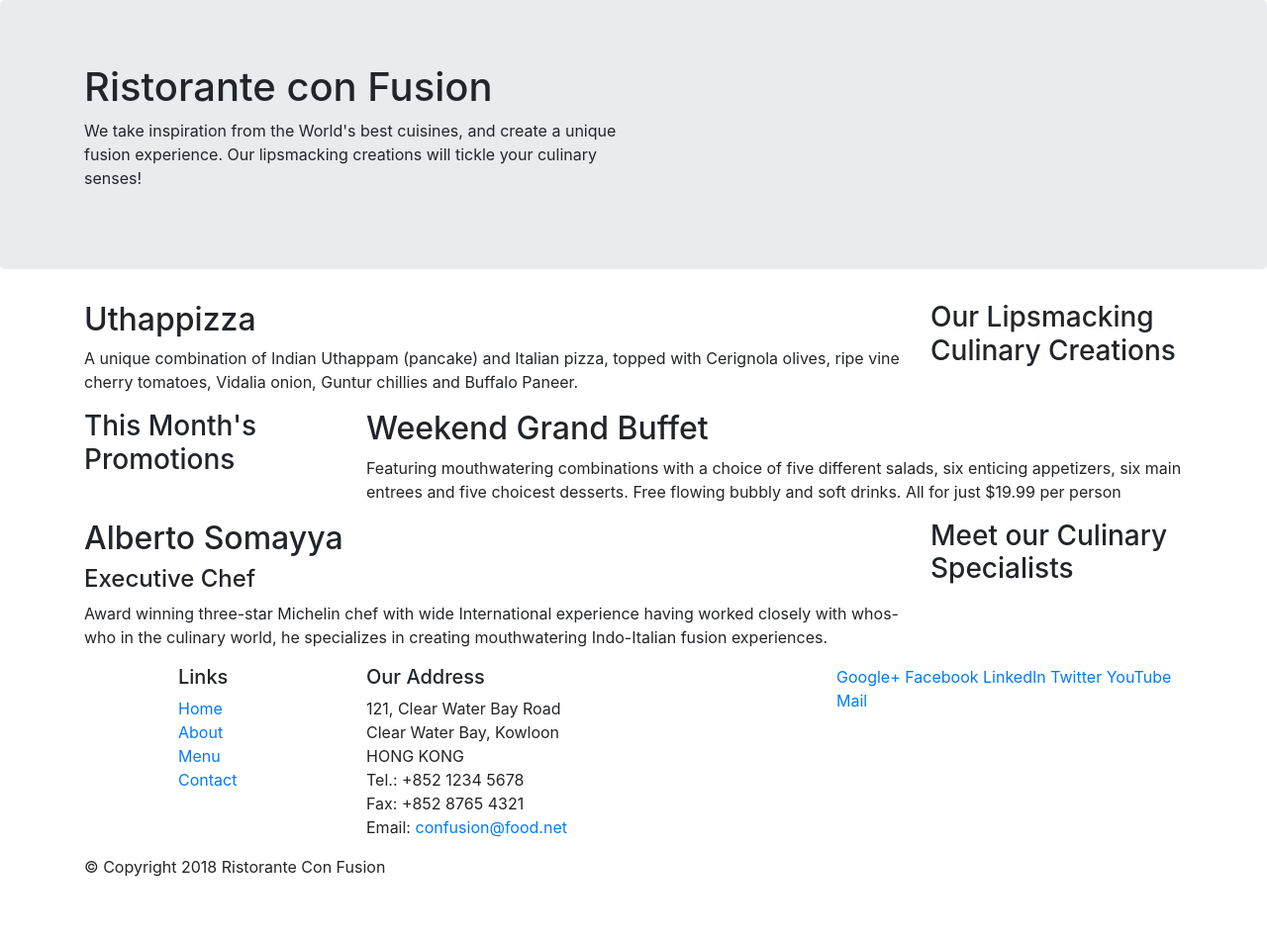
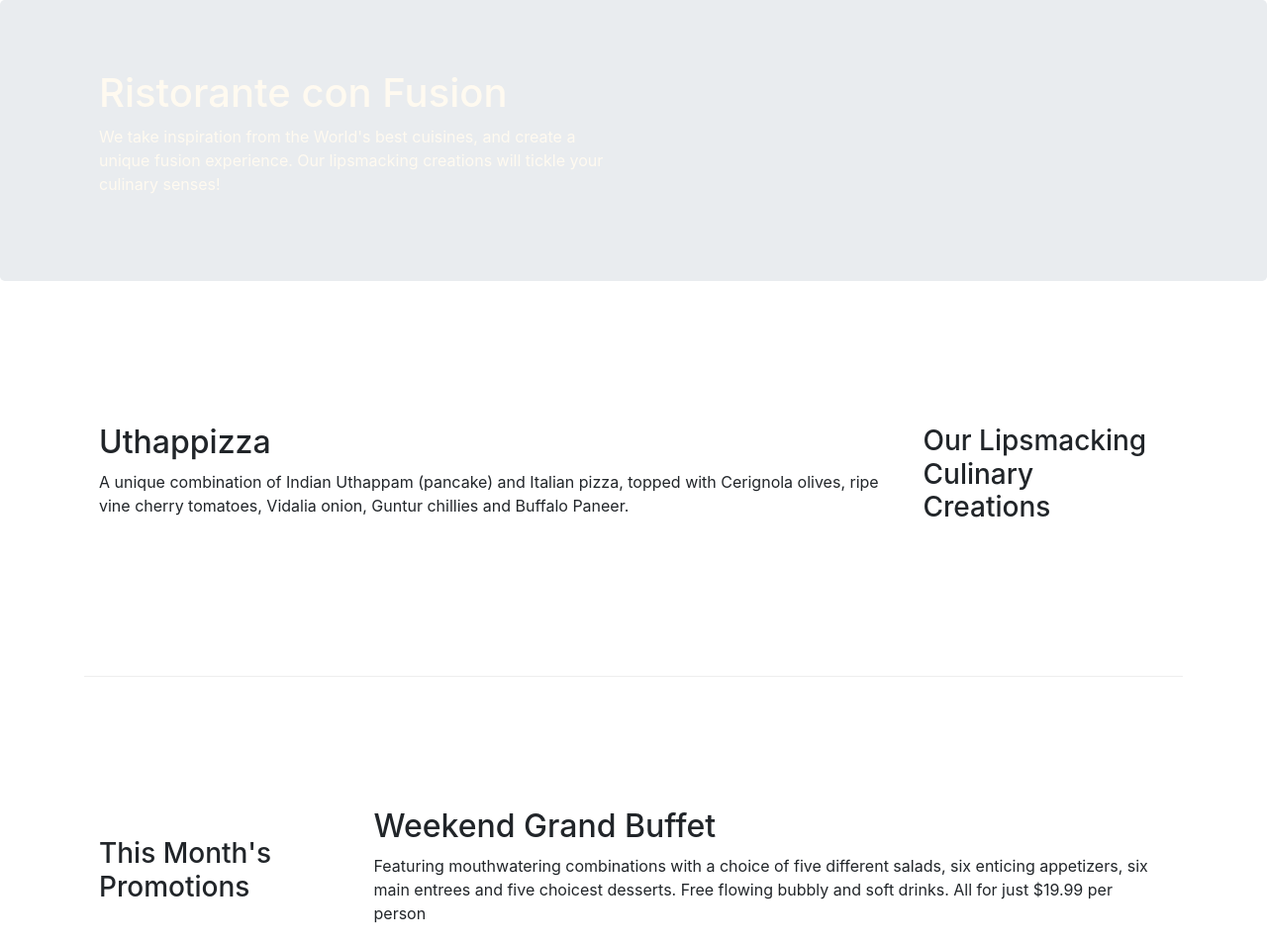
Before and after one commit to Alfonso1025/confusion, a website: page index.html in a window 1280 px wide. Shown: the top 954 px of the page at 99% size. Before the commit the page ends 904 px from the top, so only its background shows below. Drawn offline with nearby package versions, Linux system fonts and the light colour scheme; files that its build step writes are made by us from their sources.

Commit message:
using a css sheet to apply styles. lite server not working

```diff
--- a/css/styles.css
+++ b/css/styles.css
@@ -17,3 +17,17 @@
     padding: 20px 0px 20px 0px;
 
 }
+
+.jumbotron{
+    padding:70px 30px 70px 30px;
+    margin:0px auto;
+    background: 9575cd;
+    color: floralwhite;
+}
+
+.address {
+    font-size: 80%;
+    margin: 0px;
+    color: 0f0f0f;
+
+}
--- a/index.html
+++ b/index.html
@@ -11,14 +11,14 @@
     <link rel="stylesheet" href="node_modules/bootstrap/dist/css/bootstrap.min.css">
     <link rel="stylesheet" href="styles.css">
 
-    <title>Ristorante Con Fusion</title>
+    <title>Ristorante ConFusion</title>
 </head>
 
 <body>
 
     <header class="jumbotron">
         <div class="container">
-            <div class="row">
+            <div class="row row-header">
                 <div class="col-12 col-sm-6">
                     <h1>Ristorante con Fusion</h1>
                     <p>We take inspiration from the World's best cuisines, and create a unique fusion experience. Our lipsmacking creations will tickle your culinary senses!</p>
@@ -30,7 +30,7 @@
     </header>
 
     <div class="container">
-        <div class="row">
+        <div class="row row-content align-items-center">
             <div class="col-12 col-sm-4 order-sm-last col-md-3">
                 <h3>Our Lipsmacking Culinary Creations</h3>
             </div>
@@ -41,7 +41,7 @@
         </div>
 
 
-        <div class="row">
+        <div class="row row-content align-items-center">
             <div class="col-12 col-sm-4 col-md-3">
                 <h3>This Month's Promotions</h3>
             </div>
@@ -51,7 +51,7 @@
             </div>
         </div>
 
-        <div class="row">
+        <div class="row row-content align-items-center">
             <div class="col-12 col-sm-4 order-sm-last col-md-3">
                 <h3>Meet our Culinary Specialists</h3>
             </div>
@@ -63,7 +63,7 @@
         </div>
     </div>
 
-    <footer>
+    <footer class="footer">
         <div class="container">
             <div class="row">
                 <div class="col-4 offset-1 col-sm-2">
@@ -86,8 +86,8 @@
 		              Email: <a href="mailto:confusion@food.net">confusion@food.net</a>
 		           </address>
                 </div>
-                <div class="col-12 col-sm-4">
-                    <div>
+                <div class="col-12 col-sm-4 align-self-center" >
+                    <div class="text-center">
                         <a href="http://google.com/+">Google+</a>
                         <a href="http://www.facebook.com/profile.php?id=">Facebook</a>
                         <a href="http://www.linkedin.com/in/">LinkedIn</a>
@@ -97,7 +97,7 @@
                     </div>
                 </div>
            </div>
-           <div class="row">
+           <div class="row justify-content-center">
                 <div class="col-auto">
                     <p>© Copyright 2018 Ristorante Con Fusion</p>
                 </div>
```
Also changed, not shown: package.json (+5 -2 lines), 1 other file.
